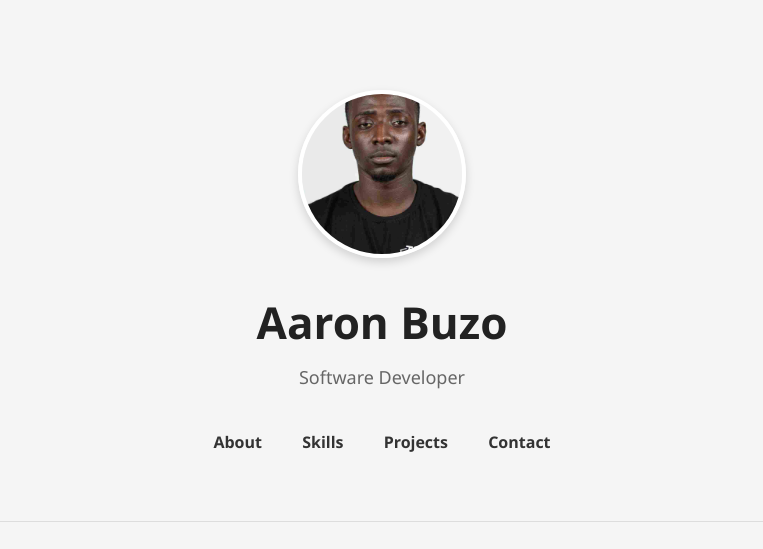
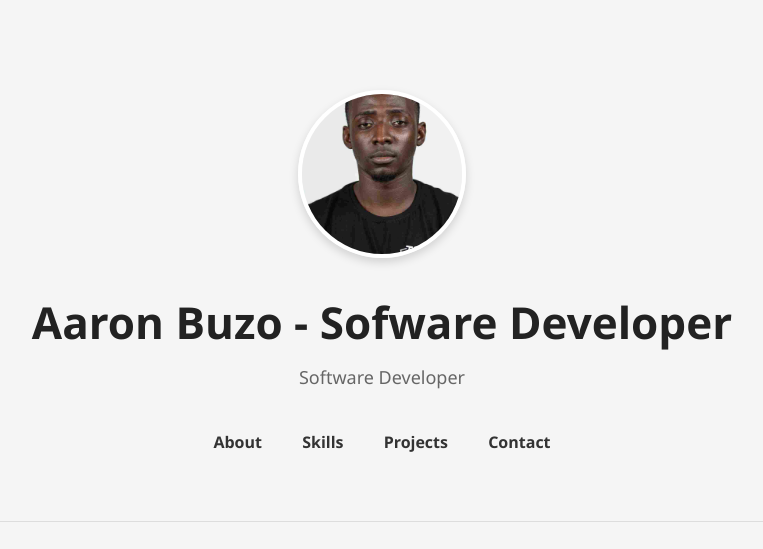
Before and after one commit to AaronBuzo12/my_portfolio, a Django app: page / in a window 1280 px wide. Shown: the top 549 px of the page, without its empty margins (258-1021 px from the left). Run offline with Django 5.2, Linux system fonts and the light colour scheme; data that the repository does not hold is empty.

Commit message:
Update portfolio heading

```diff
--- a/main/templates/main/index.html
+++ b/main/templates/main/index.html
@@ -13,7 +13,7 @@
 	<header>
 
 	<img src="{% static 'main/images/profile.jpg' %}" alt="Photo of Aaron Buzo">
-	<h1>Aaron Buzo</h1>
+	<h1>Aaron Buzo - Sofware Developer</h1>
 
 	<p>Software Developer</p>
 	<nav>
```
